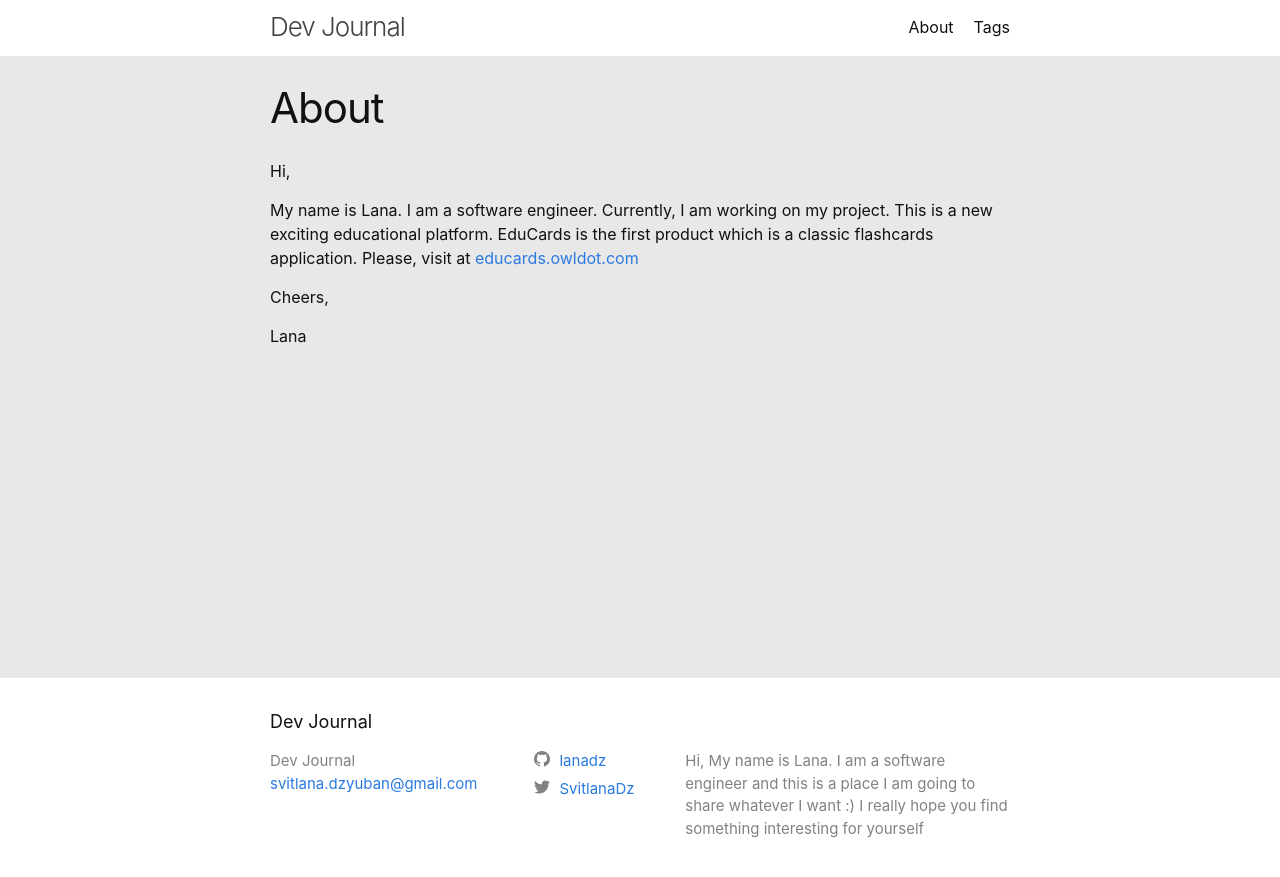
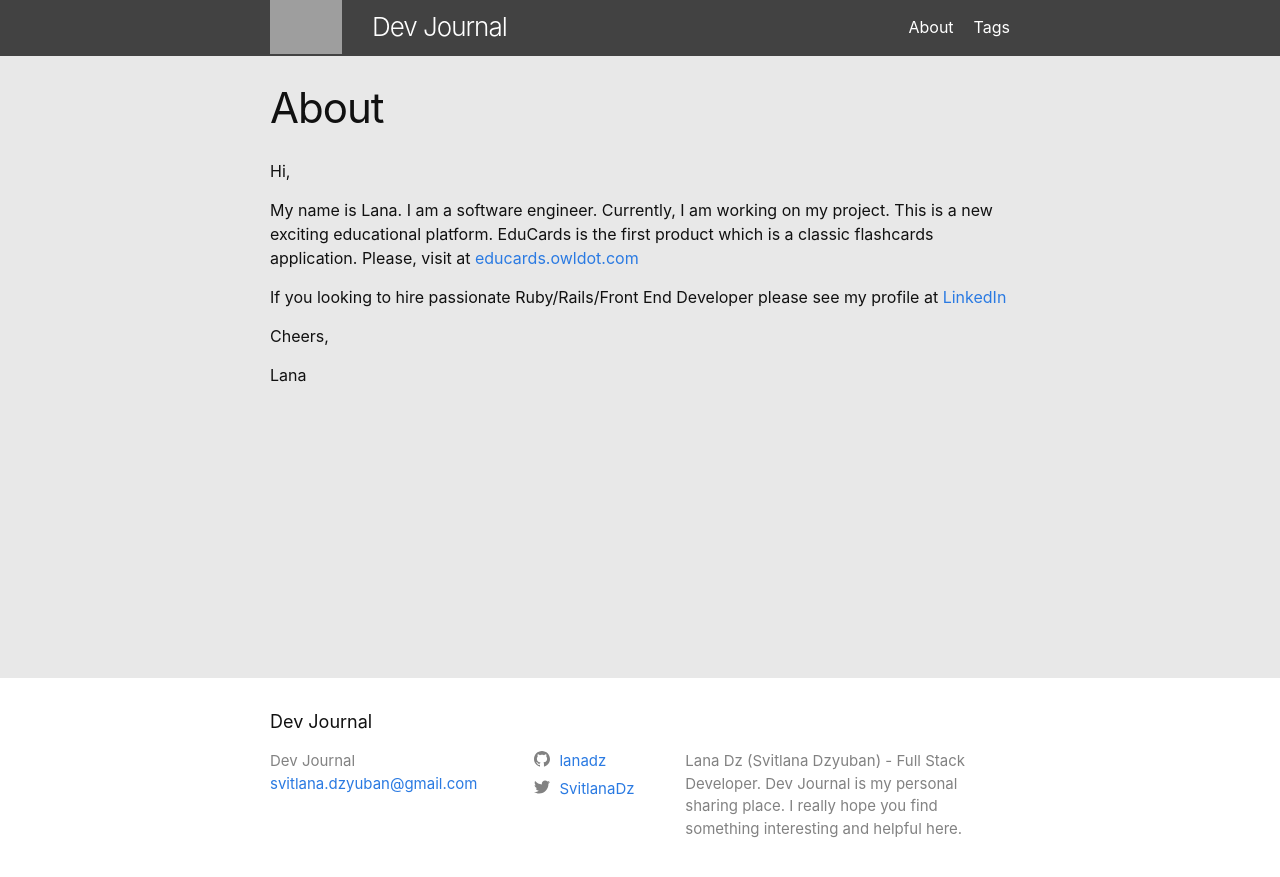
Before and after one commit to owldot/lanadz.github.io, a Jekyll site: the page built from about.md, in a window 1280 px wide. Shown: the top 877 px of the page. Built offline with Jekyll 4.4.1, drawn with Linux system fonts in a browser that asks for light colours; grey boxes are pictures that could not be loaded.

Commit message:
Header style; About and Description updates.

```diff
--- a/_config.yml
+++ b/_config.yml
@@ -16,10 +16,9 @@
 title: Dev Journal
 email: svitlana.dzyuban@gmail.com
 description: >- # this means to ignore newlines until "baseurl:"
-  Hi,
-  My name is Lana.
-  I am a software engineer and this is a place I am going to share whatever I want :)
-  I really hope you find something interesting for yourself
+  Lana Dz (Svitlana Dzyuban) - Full Stack Developer.
+  Dev Journal is my personal sharing place.
+  I really hope you find something interesting and helpful here.
 baseurl: "" # the subpath of your site, e.g. /blog
 url: "" # the base hostname & protocol for your site, e.g. http://example.com
 twitter_username: SvitlanaDz
--- a/_includes/head.html
+++ b/_includes/head.html
@@ -2,7 +2,8 @@
   <meta charset="utf-8">
   <meta http-equiv="X-UA-Compatible" content="IE=edge">
   <meta name="viewport" content="width=device-width, initial-scale=1">
-  {%- seo -%}
+  <title>{{site.title}}-Lana Dz (Svitlana Dzyuban)</title>
+  {%- seo title=false -%}
   <link rel="stylesheet" href="{{ "/assets/main.css" | relative_url }}">
   {%- feed_meta -%}
   {%- if jekyll.environment == 'production' -%}
--- a/_includes/header.html
+++ b/_includes/header.html
@@ -1,8 +1,10 @@
 <header class="site-header" role="banner">
-
   <div class="wrapper">
     {%- assign default_paths = site.pages | map: "path" -%}
     {%- assign page_paths = site.header_pages | default: default_paths -%}
+    <div class="image-holder">
+        <img alt="lana pic" src="/assets/asuka.jpg"/>
+    </div>
     <a class="site-title" rel="author" href="{{ "/" | relative_url }}">{{ site.title | escape }}</a>
 
     {%- if page_paths -%}
--- a/_layouts/home.html
+++ b/_layouts/home.html
@@ -1,5 +1,6 @@
 ---
 layout: default
+title: Personal Sharing Space
 ---
 
 <div class="home">
--- a/_scss/minima/_base.scss
+++ b/_scss/minima/_base.scss
@@ -181,6 +181,7 @@ pre {
   margin-left: auto;
   padding-right: $spacing-unit;
   padding-left: $spacing-unit;
+
   @extend %clearfix;
 
   @include media-query($on-laptop) {
@@ -191,8 +192,18 @@ pre {
   }
 }
 
+header .wrapper {
+  height: $base-line-height * $base-font-size * 2.25;
+}
 
-
+.image-holder {
+  height: 100%;
+  float: left;
+  margin-right: $spacing-unit;
+  img {
+    height: 100%;
+  }
+}
 /**
  * Clearfix
  */
--- a/_scss/minima/_layout.scss
+++ b/_scss/minima/_layout.scss
@@ -2,9 +2,9 @@
  * Site header
  */
 .site-header {
-  //border-top: 5px solid $brand-color-dark;
   border-bottom: 1px solid $grey-color-light;
   min-height: $spacing-unit * 1.865;
+  background: $grey-color-dark;
 
   // Positioning context for the mobile navigation icon
   position: relative;
@@ -17,10 +17,11 @@
   letter-spacing: -1px;
   margin-bottom: 0;
   float: left;
+  color: white;
 
-  &,
+  &, a,
   &:visited {
-    color: $grey-color-dark;
+    color: white;
   }
 }
 
@@ -37,7 +38,7 @@
   }
 
   .page-link {
-    color: $text-color;
+    color: white;
     line-height: $base-line-height;
 
     // Gaps between nav items, but not on the last one
--- a/about.md
+++ b/about.md
@@ -11,7 +11,9 @@ I am a software engineer.
 Currently, I am working on my project.
 This is a new exciting educational platform.
 EduCards is the first product which is a classic flashcards application.
-Please, visit at [educards.owldot.com](educards.owldot.com)
+Please, visit at [educards.owldot.com](https://educards.owldot.com)
+
+If you looking to hire passionate Ruby/Rails/Front End Developer please see my profile at [LinkedIn](https://www.linkedin.com/in/sdzyuban/)
 
 Cheers,
 
```
Also changed, not shown: 1 other file.
